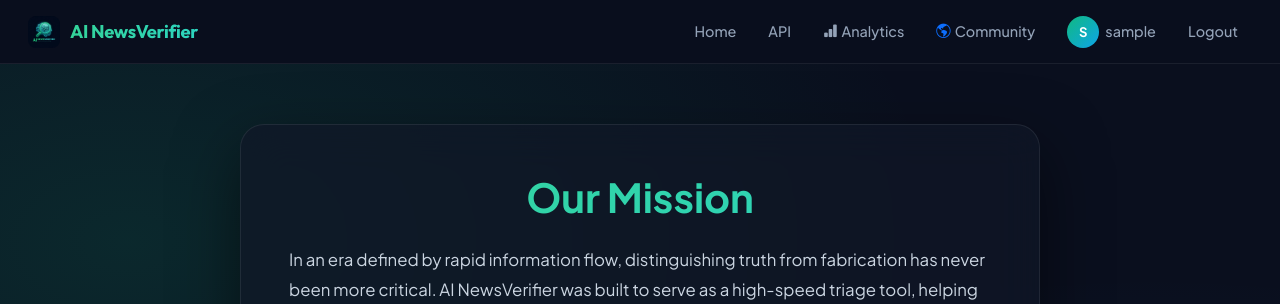
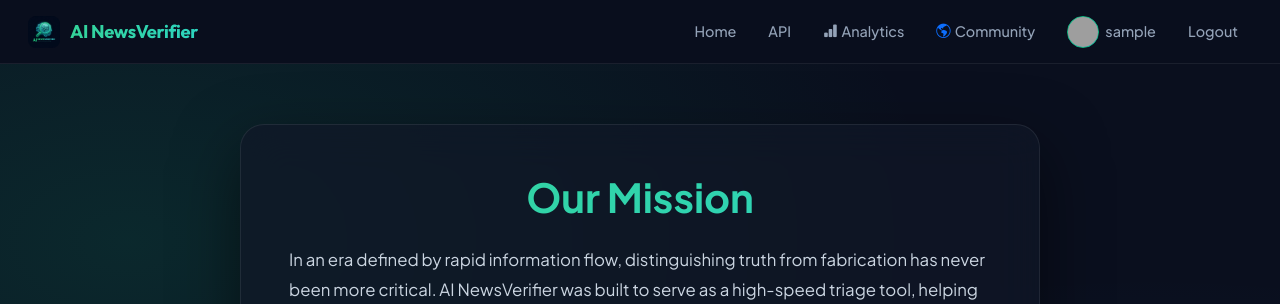
Before and after one commit to ParthivPatel1210/Ai-news-Verification, a Flask app: page /about in a window 1280 px wide. Shown: the top 304 px of the page. Run offline with Flask 3, Linux system fonts and the light colour scheme; the visitor is signed in with stand-in values (Sample User, id 1); grey boxes are pictures that could not be loaded.

Commit message:
UI: Update navbar to dynamically pull user's assigned profile picture

```diff
--- a/templates/base.html
+++ b/templates/base.html
@@ -154,7 +154,7 @@
       <li>
         <a class="tn-link {{ 'active' if request.path == '/dashboard' else '' }}" href="/dashboard"
           style="display:flex;align-items:center;">
-          <span class="user-avatar">{{ current_user.username[0]|upper }}</span>
+          <img src="{{ current_user.profile_picture }}" alt="User Avatar" class="user-avatar" style="object-fit: cover; border: 1px solid #10b981;" />
           {{ current_user.username }}
         </a>
       </li>
```
